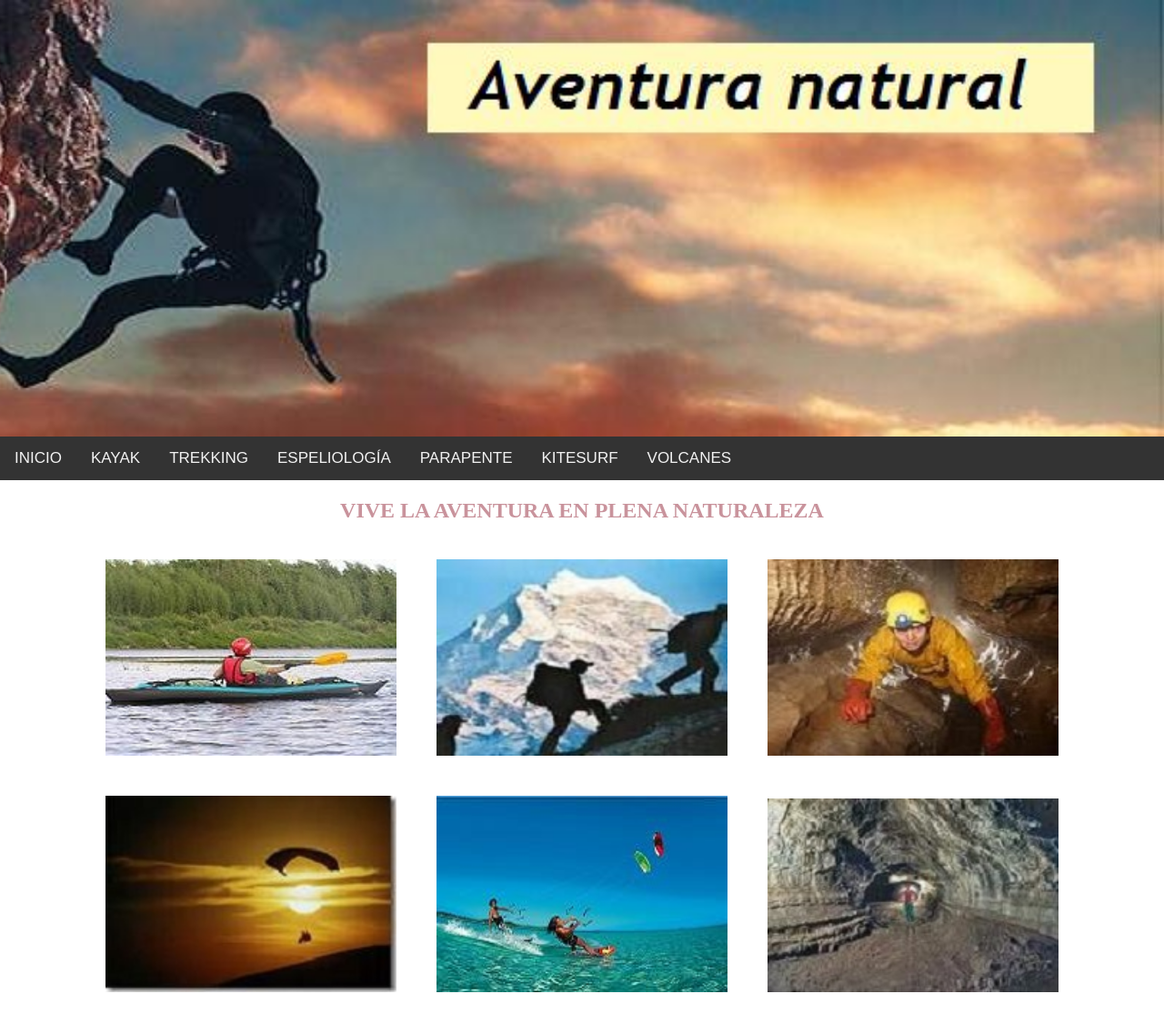
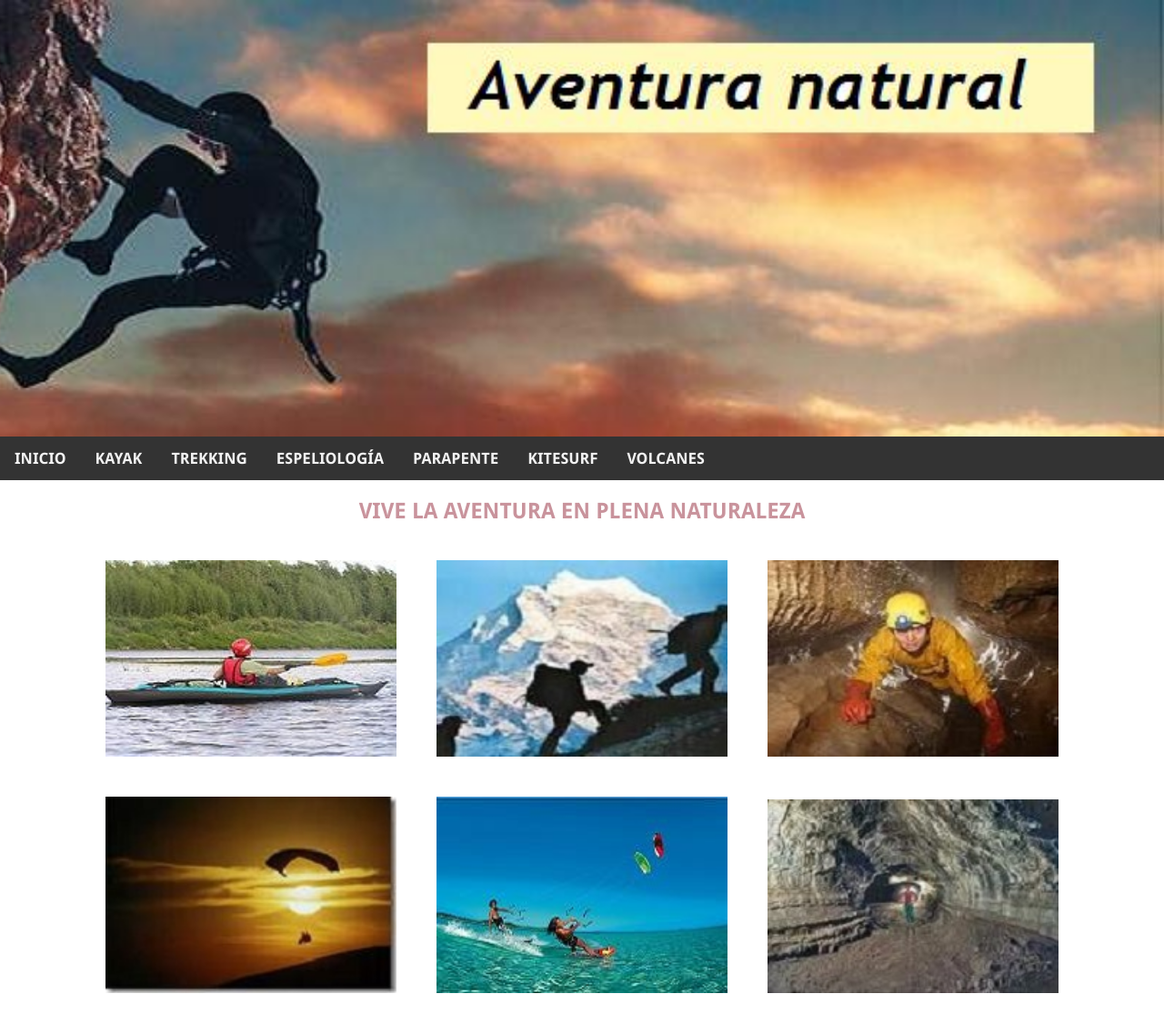
Before and after one commit to diegomartinezalaminos/Examen-lm-dam, a plain HTML site: page index.html in a window 1280 px wide. Shown: the top 1115 px of the page at 91% size. Drawn offline with Linux system fonts and the light colour scheme.

Commit message:
Add files via upload

```diff
--- a/estilo.css
+++ b/estilo.css
@@ -1,12 +1,19 @@
 /*------------TIPOS DE LETRA---------------------*/
-@import url('fuentes/DroidSans-Bold.ttf');
-@import url('fuentes/DroidSans.ttf');
 
+@font-face {
+    font-family: DroidSans-Bold;
+    src: url(fuentes/DroidSans-Bold.ttf);
+}
+
+@font-face {
+    font-family: DroidSans;
+    src: url(fuentes/DroidSans.ttf);
+}
 
 /*------------ESTILOS BASICOS DEL BODY-----------*/
 body{
     margin: 0;
-    font-family: Arial, Helvetica, sans-serif;
+    font-family: DroidSans-Bold, DroidSans, Arial, Helvetica, sans-serif;
 }
 
 
```
